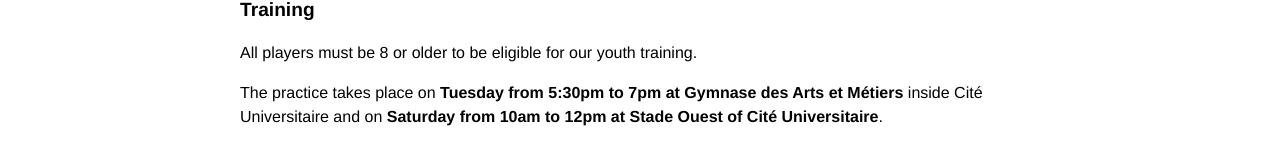
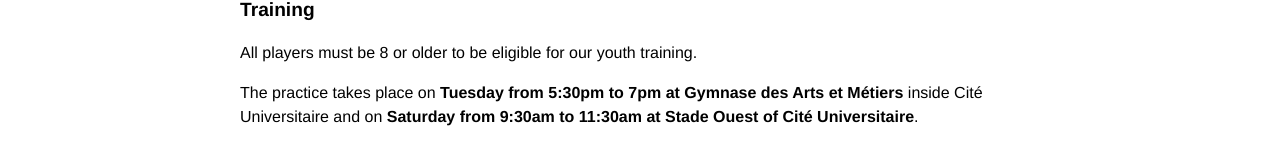
Before and after one commit to ahouhpuc/ahouhpuc.github.io, a Jekyll site: the page built from youth.markdown, in a window 1280 px wide. Shown: the part 889-1034 px from the top of the page. Built offline with Jekyll 4.4.1, drawn with Linux system fonts in a browser that asks for light colours; grey boxes are pictures that could not be loaded.

Commit message:
Update youth.markdown

```diff
--- a/youth.markdown
+++ b/youth.markdown
@@ -23,7 +23,7 @@
 
 All players must be 8 or older to be eligible for our youth training.
 
-The practice takes place on **Tuesday from 5:30pm to 7pm at Gymnase des Arts et Métiers** inside Cité Universitaire and on **Saturday from 10am to 12pm at Stade Ouest of Cité Universitaire**.
+The practice takes place on **Tuesday from 5:30pm to 7pm at Gymnase des Arts et Métiers** inside Cité Universitaire and on **Saturday from 9:30am to 11:30am at Stade Ouest of Cité Universitaire**.
 
 <iframe class="charlety" src="https://www.google.com/maps/embed?pb=!1m14!1m8!1m3!1d10508.403649345673!2d2.3343372!3d48.818136!3m2!1i1024!2i768!4f13.1!3m3!1m2!1s0x0%3A0xcc60ba1872d72493!2sGymnase%20des%20Arts%20et%20M%C3%A9tiers!5e0!3m2!1sfr!2sfr!4v1567499121068!5m2!1sfr!2sfr"></iframe>
 
```
